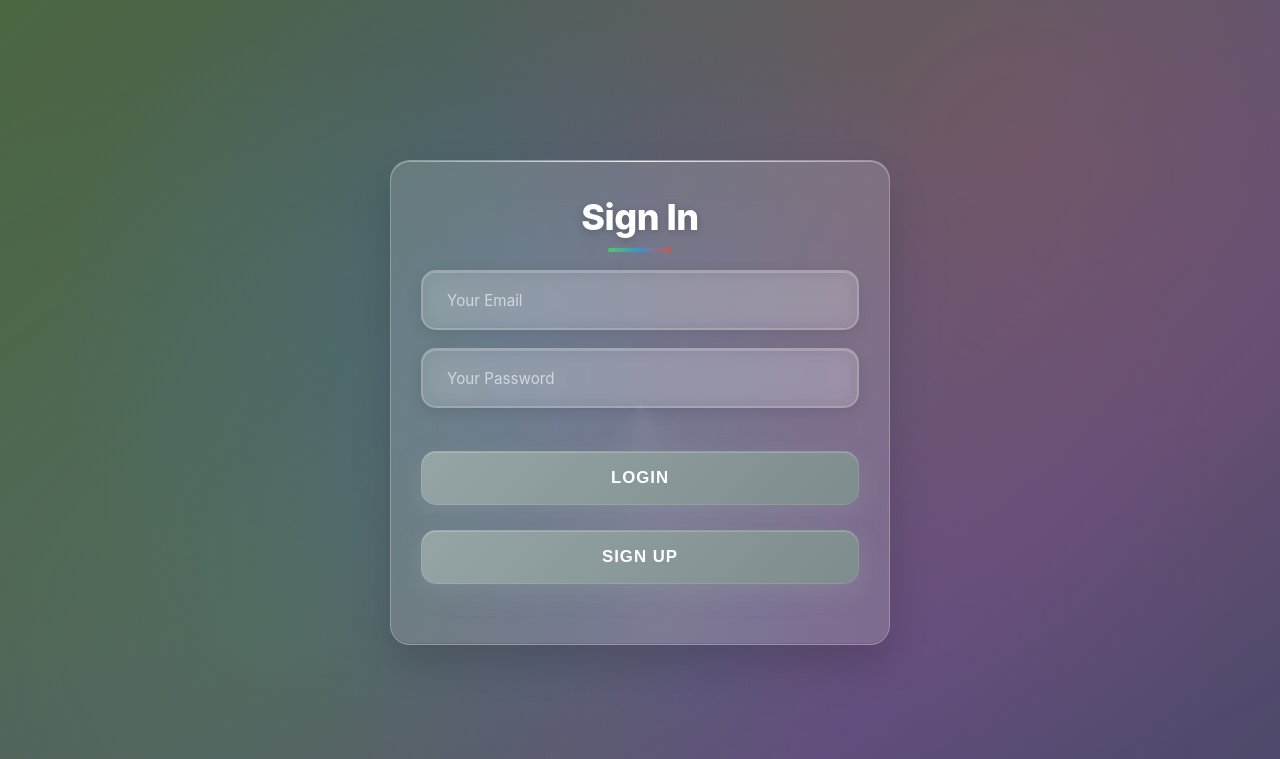
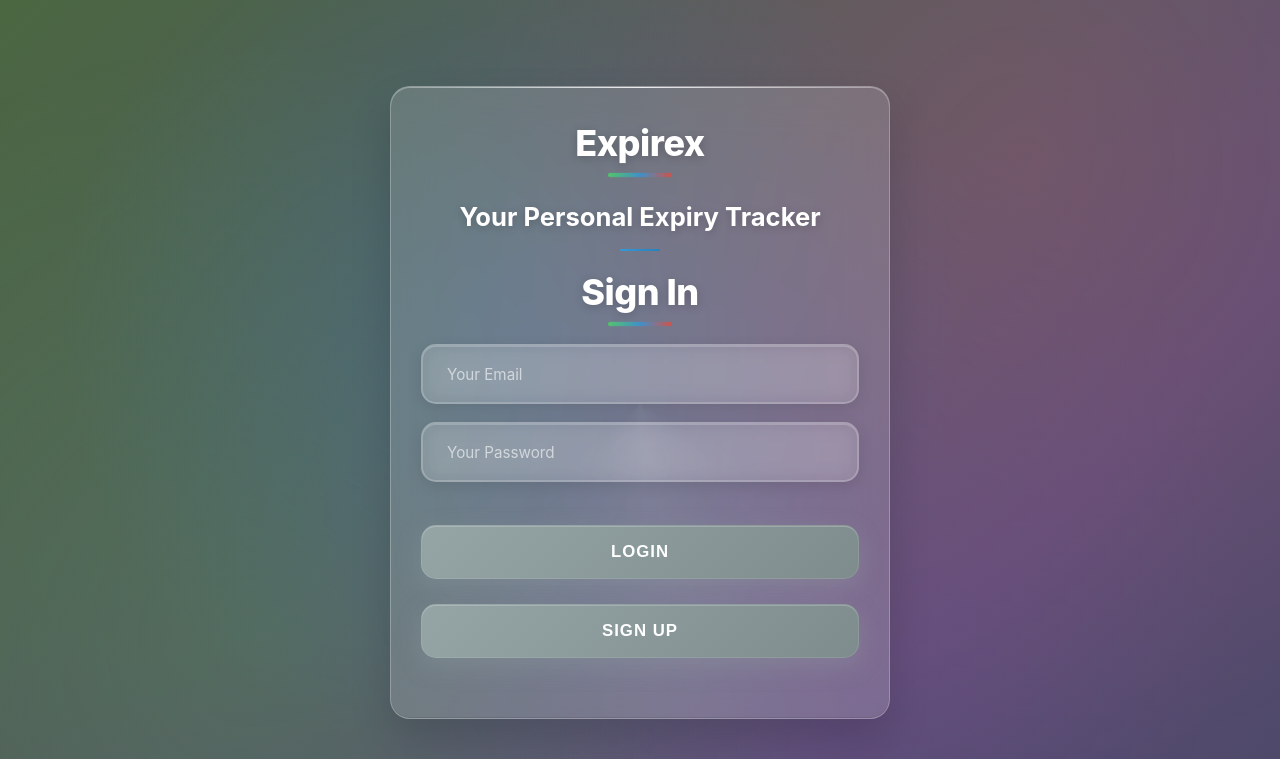
Before and after one commit to Navneeth-3108/expiry_tracker, a Flask app: page / in a window 1280 px wide. Shown: the top 759 px of the page. Run offline with Flask 3, Linux system fonts and the light colour scheme.

Commit message:
Added Expirex

```diff
--- a/templates/index.html
+++ b/templates/index.html
@@ -9,6 +9,8 @@
 <body>
   <div class="container">
     <form action="/login" method="POST">
+      <h1>Expirex</h1>
+      <h2>Your Personal Expiry Tracker</h2>
       <h1>Sign In</h1>
       <div>
         <input class="email" type="email" name="email" placeholder="Your Email" required>
```
